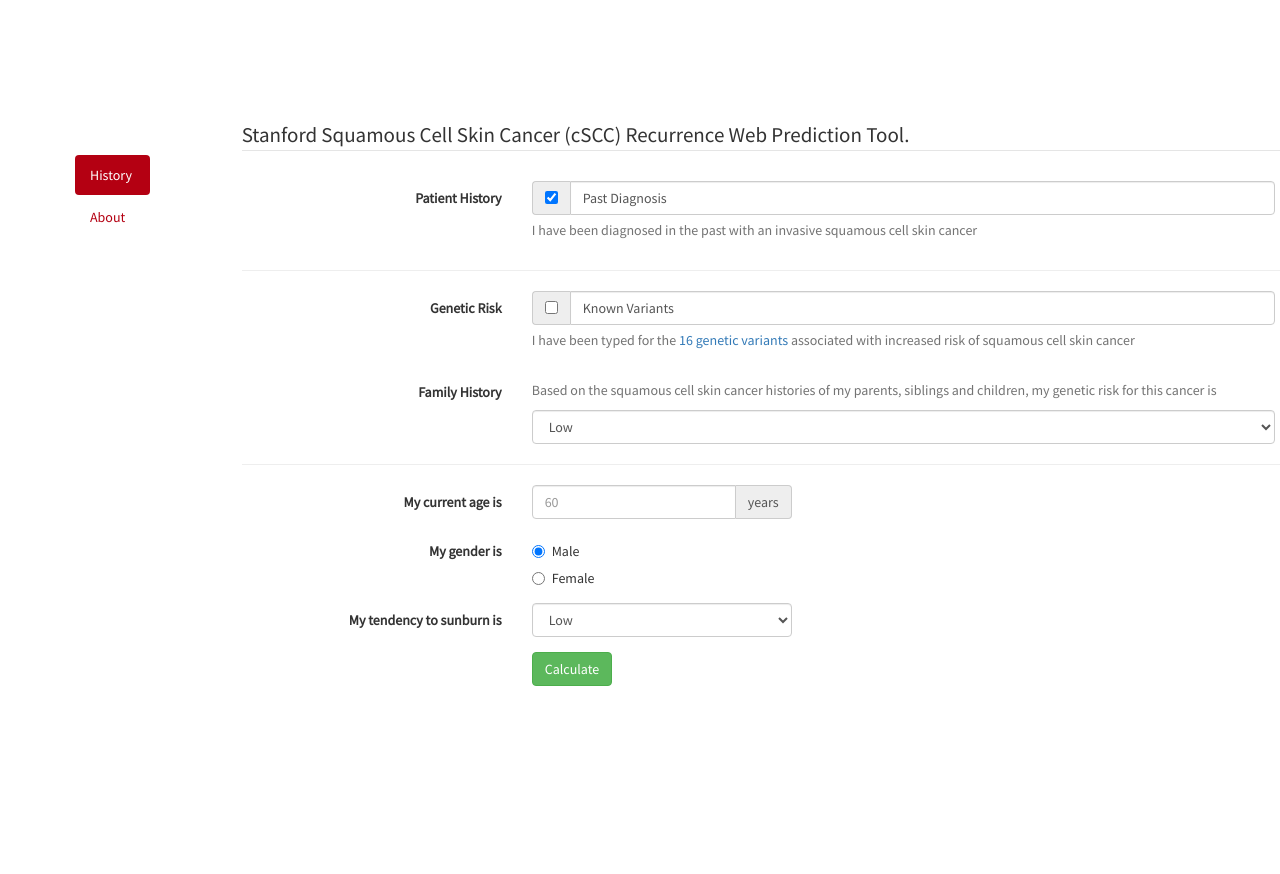
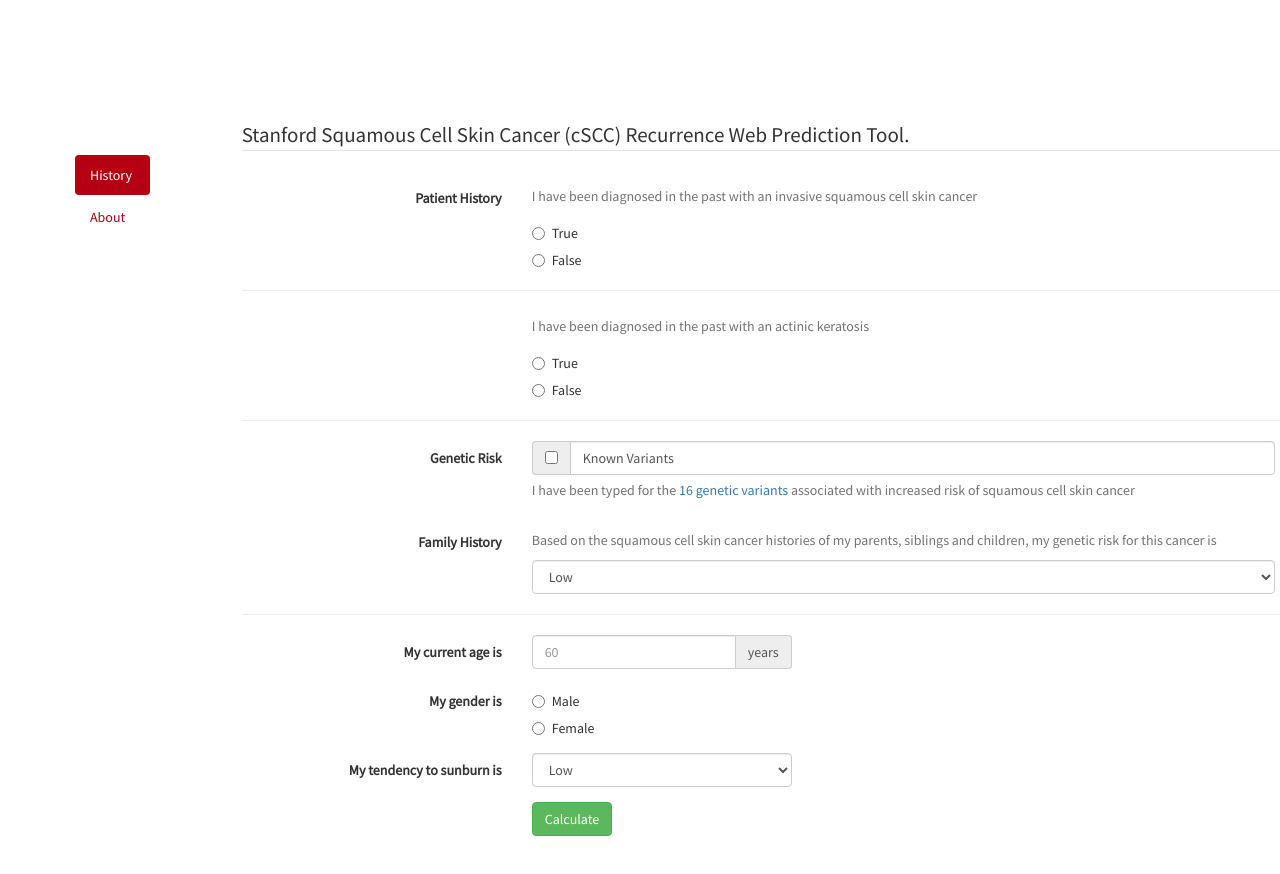
Before and after one commit to researchapps/cSCC, a plain HTML site: page index.html in a window 1280 px wide. Shown: the top 874 px of the page. Before the commit the page ends 813 px from the top, so only its background shows below. Drawn offline with Linux system fonts and the light colour scheme.

Commit message:
updating algorithm to have updated filters

```diff
--- a/index.html
+++ b/index.html
@@ -40,35 +40,43 @@
                                             <div class="form-group" id="past_rx_invasive_div">
                                                 <label class="col-md-3 control-label" for="past_rx_invasive">Patient History</label>
                                                 <div class="col-md-8">
-                                                    <div class="input-group">
-                                                        <span class="input-group-addon"><input checked id="past_rx_invasive" name="past_rx_invasive" type="checkbox"></span>
-                                                        <p class="form-control">Past Diagnosis</p>
+                                                    <p class="help-block">I have been diagnosed in the past with an invasive squamous cell skin cancer</p>
+                                                    <div class="radio">
+                                                        <label for="past_rx_invasive-0"><input class="past_rx_invasive" id="past_rx_invasive-0" name="past_rx_invasive" type="radio" value="1" required> True</label>
                                                     </div>
-                                                    <p class="help-block">I have been diagnosed in the past with an invasive squamous cell skin cancer</p>
+                                                    <div class="radio">
+                                                        <label for="past_rx_invasive-1"><input class="past_rx_invasive" id="past_rx_invasive-1" name="past_rx_invasive" type="radio" value="0" required> False</label>
+                                                    </div>
                                                 </div>
                                             </div>
+                                            <hr class="past_rx_invasive_div" style="display:none">
 
                                             <!-- Past Rx Insitu: Appended checkbox -->
                                             <div class="form-group" id="past_rx_insitu_div" style='display:none'>
-                                                <label class="col-md-3 control-label" for="past_rx_insitu">Related Diagnosis</label>
+                                                <label class="col-md-3 control-label" for="past_rx_insitu"></label>
                                                 <div class="col-md-8">
-                                                    <div class="input-group">
-                                                        <span class="input-group-addon"><input id="past_rx_insitu" name="past_rx_insitu" placeholder="in-situ squamous cell carcinoma" type="checkbox"></span>
-                                                        <p class="form-control">in-situ squamous cell carcinoma</p>
+                                                    <p class="help-block">I have been diagnosed in the past with a non-invasive (also called in-situ) squamous cell skin cancer</p>
+                                                    <div class="radio">
+                                                        <label for="past_rx_insitu-0"><input id="past_rx_insitu-0" name="past_rx_insitu" type="radio" value="1" required> True</label>
                                                     </div>
-                                                    <p class="help-block">I have been diagnosed in the past with a non-invasive (also called in-situ) squamous cell skin cancer</p>
+                                                    <div class="radio">
+                                                        <label for="past_rx_insitu-1"><input id="past_rx_insitu-1" name="past_rx_insitu" type="radio" value="0" required> False</label>
+                                                    </div>
                                                 </div>
                                             </div>
+                                            <hr>
 
                                             <!-- Past Rx Keratosis: Appended checkbox -->
-                                            <div class="form-group" id="past_rx_keratosis_div" style='display:none'>
+                                            <div class="form-group" id="past_rx_keratosis_div">
                                                 <label class="col-md-3 control-label" for="past_rx_keratosis"></label>
                                                 <div class="col-md-8">
-                                                    <div class="input-group">
-                                                        <span class="input-group-addon"><input id="past_rx_keratosis" name="past_rx_keratosis" type="checkbox"></span>
-                                                        <p class="form-control">actinic keratosis</p>
+                                                    <p class="help-block">I have been diagnosed in the past with an actinic keratosis</p>
+                                                    <div class="radio">
+                                                        <label for="past_rx_keratosis-0"><input id="past_rx_keratosis-0" name="past_rx_keratosis" type="radio" value="1" required> True</label>
                                                     </div>
-                                                    <p class="help-block">I have been diagnosed in the past with an actinic keratosis</p>
+                                                    <div class="radio">
+                                                        <label for="past_rx_keratosis-1"><input id="past_rx_keratosis-1" name="past_rx_keratosis" type="radio" value="0" required> False</label>
+                                                    </div>
                                                 </div>
                                             </div>
                                             <hr>
@@ -87,7 +95,9 @@
                                                        style="cursor:pointer"
                                                        data-target="#alleles-modal">16 genetic variants</a> associated with increased risk of squamous cell skin cancer</p>
                                                 </div>
-                                            </div><!-- Risk Alleles: Select Basic -->
+                                            </div>
+
+                                            <!-- Risk Alleles: Select Basic -->
                                             <div class="form-group" id="risk_alleles_div" style="display:none">
                                                 <label class="col-md-3 control-label" for="risk_alleles">The number of risk alleles that I carry is</label>
                                                 <div class="col-md-3">
@@ -140,10 +150,10 @@
                                                 <label class="col-md-3 control-label" for="gender">My gender is</label>
                                                 <div class="col-md-3">
                                                     <div class="radio">
-                                                        <label for="gender-0"><input checked="checked" id="gender-0" name="gender" type="radio" value="male"> Male</label>
+                                                        <label for="gender-0"><input id="gender-0" name="gender" type="radio" value="male" required> Male</label>
                                                     </div>
                                                     <div class="radio">
-                                                        <label for="gender-1"><input id="gender-1" name="gender" type="radio" value="female"> Female</label>
+                                                        <label for="gender-1"><input id="gender-1" name="gender" type="radio" value="female" required> Female</label>
                                                     </div>
                                                 </div>
                                             </div>
@@ -227,14 +237,14 @@
     $(document).ready(function(){
 
       // If past rx invasive selected, other questions not relevant
-      $("#past_rx_invasive").change(function(){
+      $(".past_rx_invasive").change(function(){
 
-          if ($(this).is(":checked")) {
-              $("#past_rx_keratosis_div").hide();
+          if ($(this).val()=="1") {
               $("#past_rx_insitu_div").hide();
+              $(".past_rx_insitu_div").hide();
           } else {
-              $("#past_rx_keratosis_div").show();
               $("#past_rx_insitu_div").show();
+              $(".past_rx_insitu_div").show();
           }
 
       })
@@ -259,9 +269,9 @@
           var gender = $('input[name=gender]:checked').val();
           var age_years = parseInt($('input[name=age_years]').val());
           var sunburn_tendency = parseInt($('#tendency_sunburn').val());
-          var past_rx_invasive = + $('input[name=past_rx_invasive]').is(':checked');
-          var past_rx_insitu = + $('input[name=past_rx_insitu]').is(':checked');
-          var past_rx_keratosis = + $('input[name=past_rx_keratosis]').is(':checked');
+          var past_rx_invasive = + $('input[name=past_rx_invasive]:checked').val();
+          var past_rx_insitu = + $('input[name=past_rx_insitu]:checked').val();
+          var past_rx_keratosis = + $('input[name=past_rx_keratosis]:checked').val();
           var genomic_risk = parseInt($('#genomic_risk').find(":selected").val());
 
           // Step 1: define variables based on gender.
```
Also changed, not shown: 5 other files.
